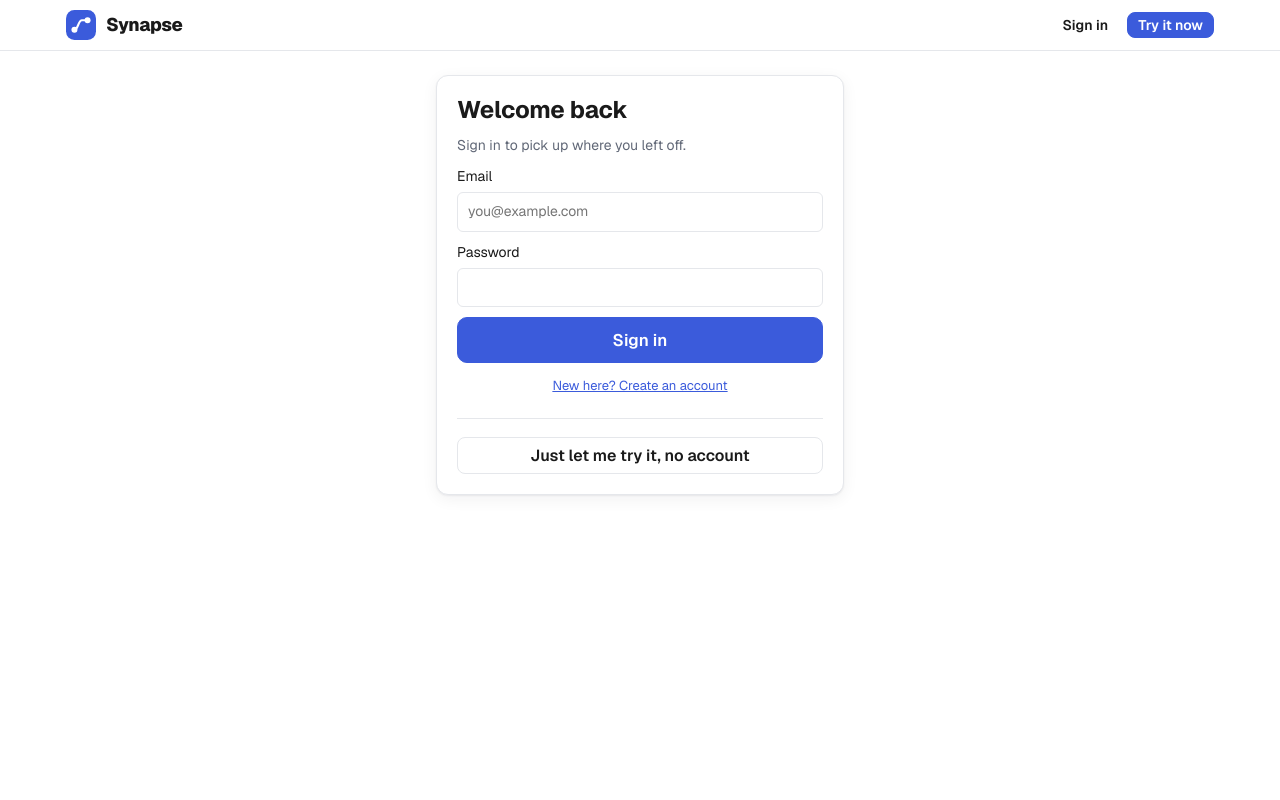
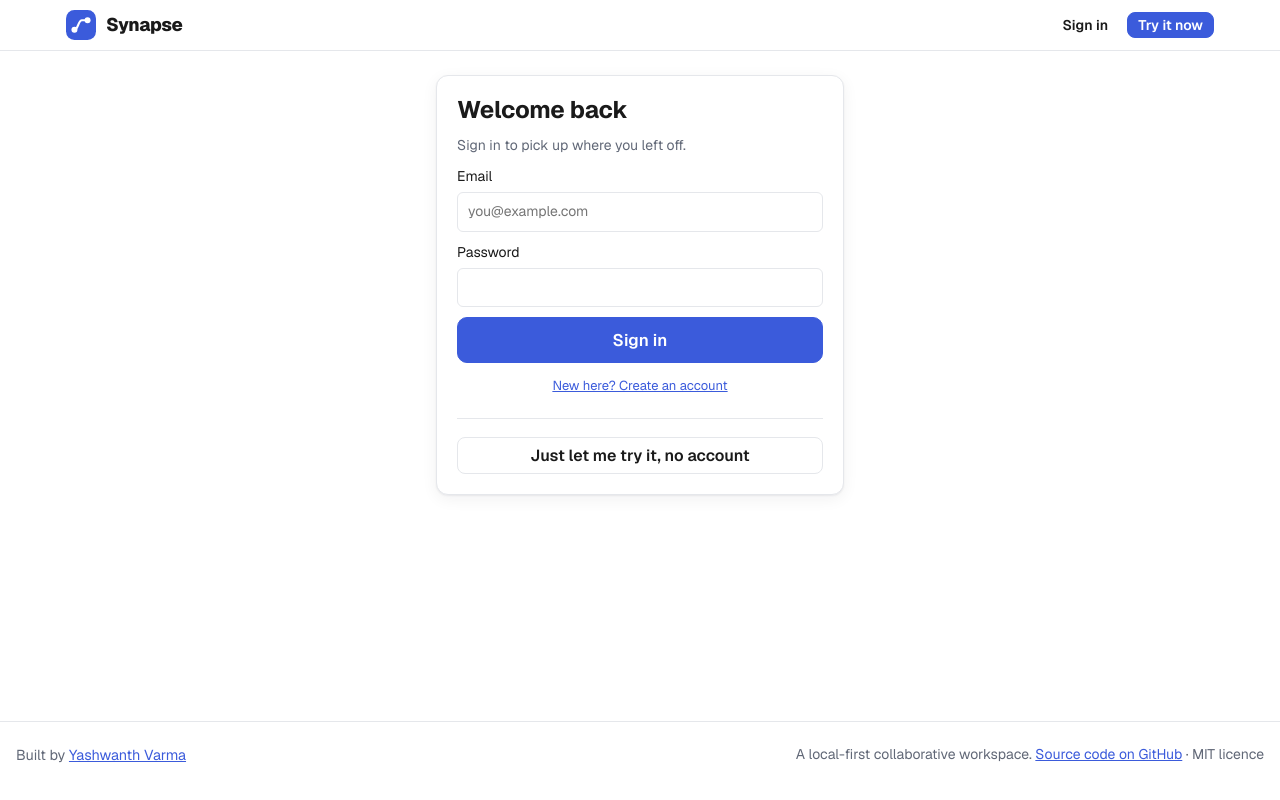
Before and after one commit to yashwanthvarma74-ai/synapse, a Next.js app in the folder web/: page /login in a window 1280 px wide. Built offline with nearby package versions, Linux system fonts and the light colour scheme; no server answers.

Commit message:
Footer crediting the author on every page, author and share-preview metadata

```diff
--- a/web/src/app/globals.css
+++ b/web/src/app/globals.css
@@ -18,7 +18,8 @@
 :root { color-scheme: light; }
 * { box-sizing: border-box; }
 html, body { margin: 0; background: var(--bg); color: var(--fg); }
-body { font-family: var(--font-geist-sans), system-ui, sans-serif; line-height: 1.55; font-size: 16px; }
+body { font-family: var(--font-geist-sans), system-ui, sans-serif; line-height: 1.55; font-size: 16px; min-height: 100dvh; display: flex; flex-direction: column; }
+main { flex: 1 0 auto; width: 100%; }
 h1, h2, h3 { line-height: 1.2; letter-spacing: -0.01em; }
 h1 { font-size: clamp(1.5rem, 1.2rem + 1.2vw, 2rem); margin: 0 0 8px; }
 h2 { font-size: 1.25rem; margin: 24px 0 8px; }
@@ -270,3 +271,8 @@ kbd { font: inherit; font-size: 0.85em; padding: 1px 7px; border: 1px solid var(
 
 /* AI summary text: plain text, wrapped, never HTML */
 .summary-text { white-space: pre-wrap; word-break: break-word; font: inherit; background: var(--accent-soft); border-radius: var(--radius); padding: 12px 14px; margin: 0; }
+
+/* credit line at the bottom of every page */
+.site-footer { border-top: 1px solid var(--line); margin-top: 32px; padding: 20px 16px 28px; text-align: center; font-size: 0.9rem; }
+.site-footer p { margin: 0 0 4px; }
+.site-footer a { display: inline-block; padding: 2px 0; }
--- a/web/src/app/layout.tsx
+++ b/web/src/app/layout.tsx
@@ -3,6 +3,7 @@ import { Geist, Geist_Mono } from "next/font/google";
 import "./globals.css";
 import AppHeader from "@/components/AppHeader";
 import Providers from "@/components/Providers";
+import SiteFooter from "@/components/SiteFooter";
 
 const geistSans = Geist({
   variable: "--font-geist-sans",
@@ -14,9 +15,23 @@ const geistMono = Geist_Mono({
   subsets: ["latin"],
 });
 
+const SITE = process.env.NEXT_PUBLIC_SITE_URL ?? "https://synapse-app-beta.vercel.app";
+const DESCRIPTION = "Write documents and sketch on a whiteboard together, live. It keeps working with no internet and merges everyone's changes when you reconnect. Try it in one click, no sign-up.";
+
 export const metadata: Metadata = {
-  title: { default: "Synapse", template: "%s – Synapse" },
-  description: "Local-first collaborative workspace",
+  metadataBase: new URL(SITE),
+  title: { default: "Synapse – write together, even offline", template: "%s – Synapse" },
+  description: DESCRIPTION,
+  authors: [{ name: "Yashwanth Varma", url: "https://github.com/yashwanthvarma74-ai" }],
+  creator: "Yashwanth Varma",
+  openGraph: {
+    type: "website",
+    siteName: "Synapse",
+    title: "Synapse – write together, even offline",
+    description: DESCRIPTION,
+    images: [{ url: "/social.jpg", width: 800, height: 512, alt: "Synapse: a shared document and whiteboard" }],
+  },
+  twitter: { card: "summary_large_image", title: "Synapse – write together, even offline", description: DESCRIPTION, images: ["/social.jpg"] },
 };
 
 export default function RootLayout({ children }: LayoutProps<"/">) {
@@ -29,6 +44,7 @@ export default function RootLayout({ children }: LayoutProps<"/">) {
           {/* One main landmark for every page; tabIndex lets the skip link move focus into it */}
           <main id="main" tabIndex={-1}>{children}</main>
         </Providers>
+        <SiteFooter />
       </body>
     </html>
   );
--- /dev/null
+++ b/web/src/components/SiteFooter.tsx
@@ -0,0 +1,16 @@
+// Shown at the bottom of every page: who made this, and where the code is.
+const REPO = 'https://github.com/yashwanthvarma74-ai/synapse'
+const AUTHOR_PAGE = 'https://github.com/yashwanthvarma74-ai'
+
+export default function SiteFooter() {
+  return (
+    <footer className="site-footer">
+      <p>
+        Built by <a href={AUTHOR_PAGE} rel="author noopener" target="_blank">Yashwanth Varma<span className="sr-only"> (opens in a new tab)</span></a>
+      </p>
+      <p className="muted">
+        A local-first collaborative workspace. <a href={REPO} rel="noopener" target="_blank">Source code on GitHub<span className="sr-only"> (opens in a new tab)</span></a> · MIT licence
+      </p>
+    </footer>
+  )
+}
```
Also changed, not shown: web/public/social.jpg (added), 1 other file (tests, documents, lock files or other folders).
